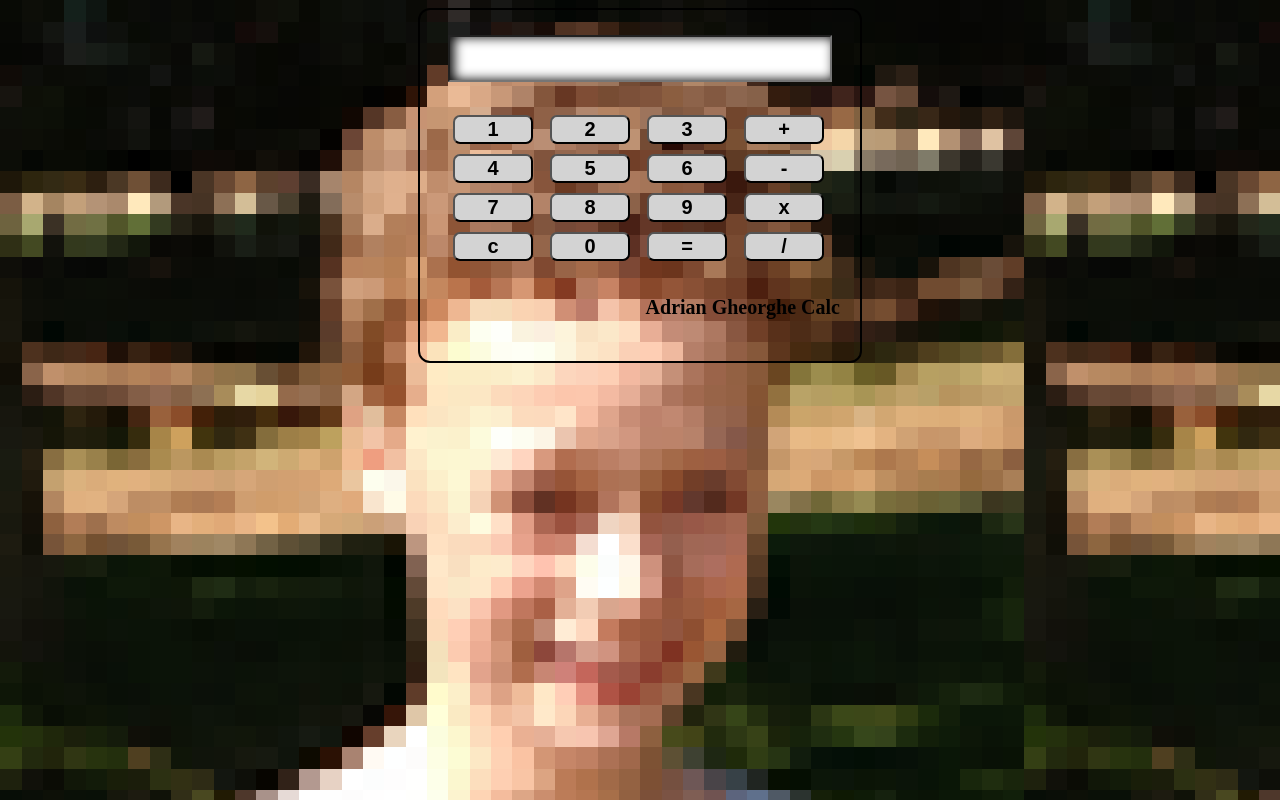
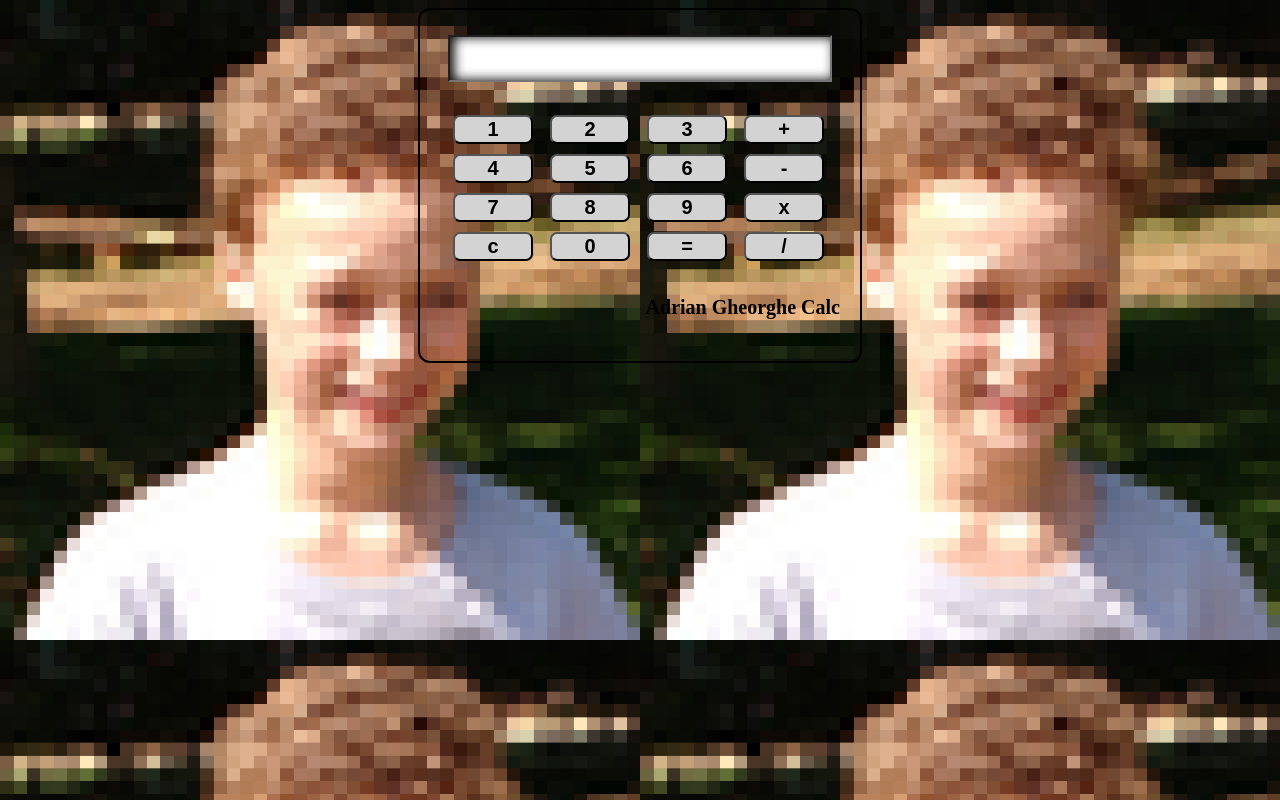
Before and after one commit to Alex1a2b/Alex1a2b.github.io, a plain HTML site: page index.html in a window 1280 px wide. Drawn offline with Linux system fonts and the light colour scheme.

Commit message:
Update mystyle.css

```diff
--- a/mystyle.css
+++ b/mystyle.css
@@ -46,4 +46,5 @@ input[type = text] {
 }
 body {
   background-image: url("background.png");
+  background-size: 640px 640px;
 }
```
